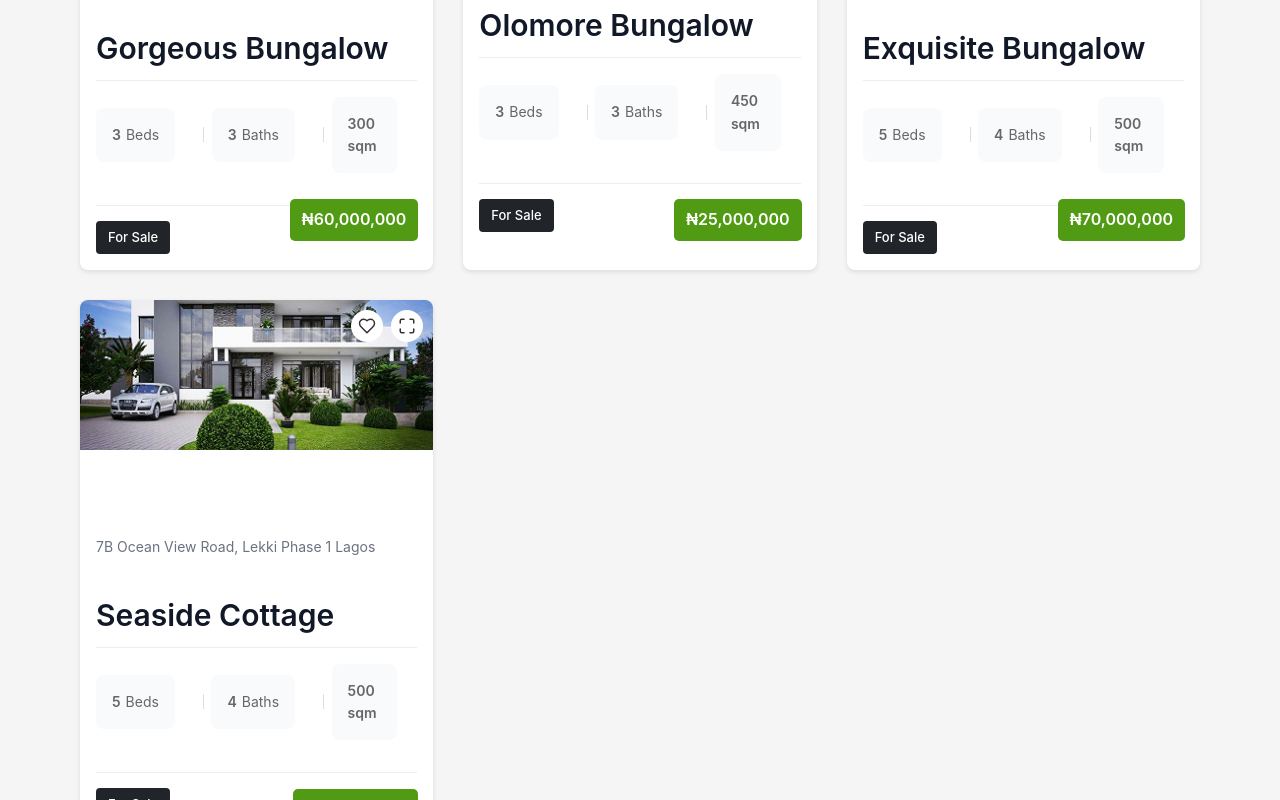
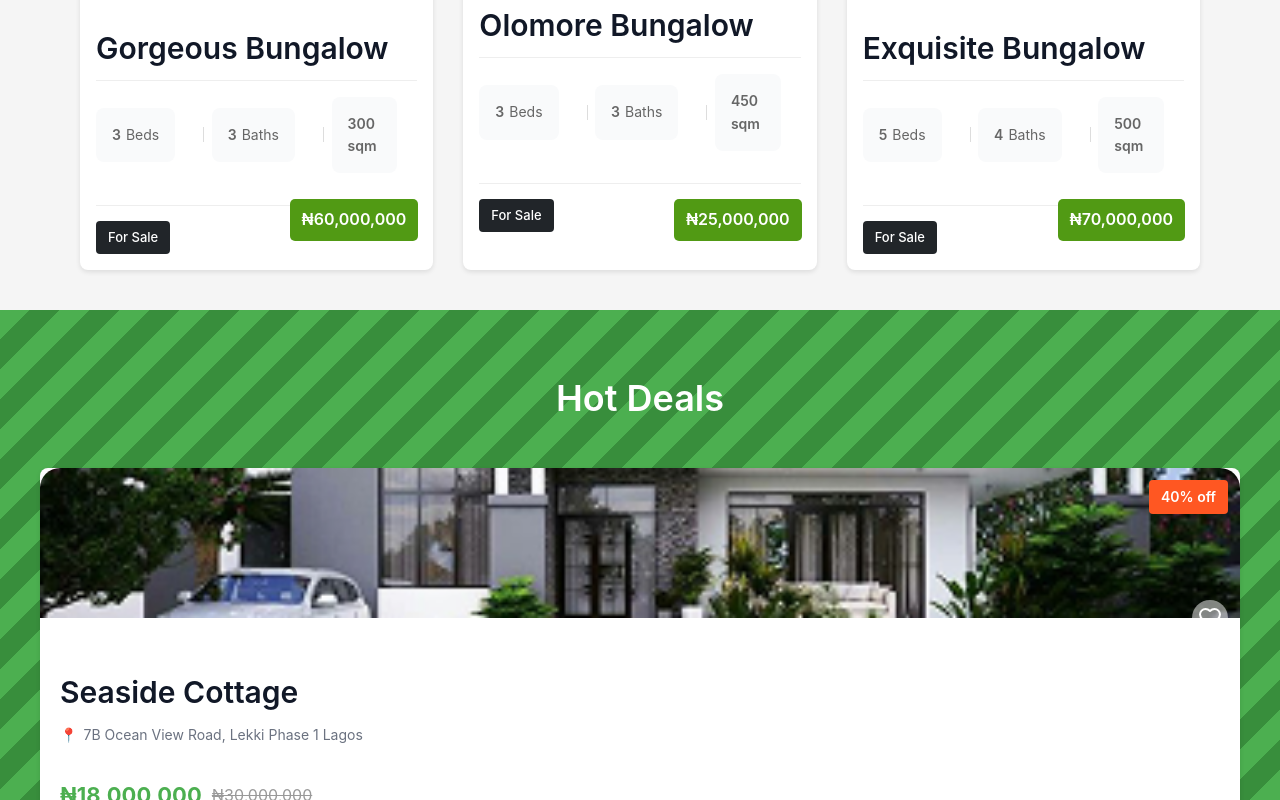
Before and after one commit to Pabby01/Barods, a React (Vite) app: page / in a window 1280 px wide. Shown: the part 1084-1884 px from the top of the page. Built offline with nearby package versions, Linux system fonts and the light colour scheme; no server answers.

Commit message:
major fix

```diff
--- a/src/components/PropertyList.jsx
+++ b/src/components/PropertyList.jsx
@@ -27,12 +27,15 @@ const PropertyList = () => {
     }));
   };
 
+  // Filter properties to show only those marked for PropertyList
+  const filteredProperties = properties.filter(property => property.showInPropertyList);
+
   return (
     <div className="property-list-container">
       <h2 className="section-title2">Recent Properties</h2>
 
       <div className="property-grid2">
-        {properties.map((property) => (
+        {filteredProperties.map((property) => (
           <div
             key={property.id}
             className="property-card"
--- a/src/data/properties.json
+++ b/src/data/properties.json
@@ -37,9 +37,9 @@
         "/images/prop/rp4.jpg",
         "/images/prop/rp5.jpg",
         "/images/prop/rp6.jpg"
-
       ],
       "isHotDeal": false,
+      "showInPropertyList": true,
       "propertyType": "Family Home",
       "status": "For Sale",
       "description": "Gorgeously finished 3-Bedroom Bungalow (with a BQ) powered by solar energy Payment Plan: 3 months allowed (50% initial deposit)NET PRICE: ₦60,000,000 (Non-Negotiable) Location: Obiwale Street, Ologuneru–Eleyele, Ibadan. Document; ✅Registered Survey ✅Approved Building Plan ✅Deed of Assignment.",
@@ -101,6 +101,7 @@
         "/images/prop/sp5.jpg"
       ],
       "isHotDeal": false,
+      "showInPropertyList": true,
       "propertyType": "Villa",
       "status": "For Sale",
       "description": "Located in the heart of Olomore Housing Estate, Abeokuta, this property offers a functional and comfortable living space ideal for families or investors. It consists of a 3-bedroom bungalow and a 2-bedroom boys' quarters (BQ) suitable for rental income, guest use, or extended family accommodation.",
@@ -164,6 +165,7 @@
         "/images/prop/cp5.jpg"
       ],
       "isHotDeal": false,
+      "showInPropertyList": true,
       "propertyType": "Bungalow",
       "status": "For Sale",
       "description": "Welcome to this beautifully designed, fully detached 3-bedroom bungalow located within the prestigious Laderin Housing Estate, one of the most secure and well-planned government estates in Abeokuta. This elegant home offers modern architecture, spacious interiors, and functional luxury—ideal for families, retirees, or investors seeking a serene yet strategic location.",
@@ -222,6 +224,7 @@
         "/images/Recent-2.png"
       ],
       "isHotDeal": true,
+      "showInPropertyList": false,
       "propertyType": "Cottage",
       "status": "For Sale",
       "description": "Beautiful beachfront cottage with direct access to the ocean. Features spacious living areas, modern amenities, and stunning ocean views from every room.",
```
